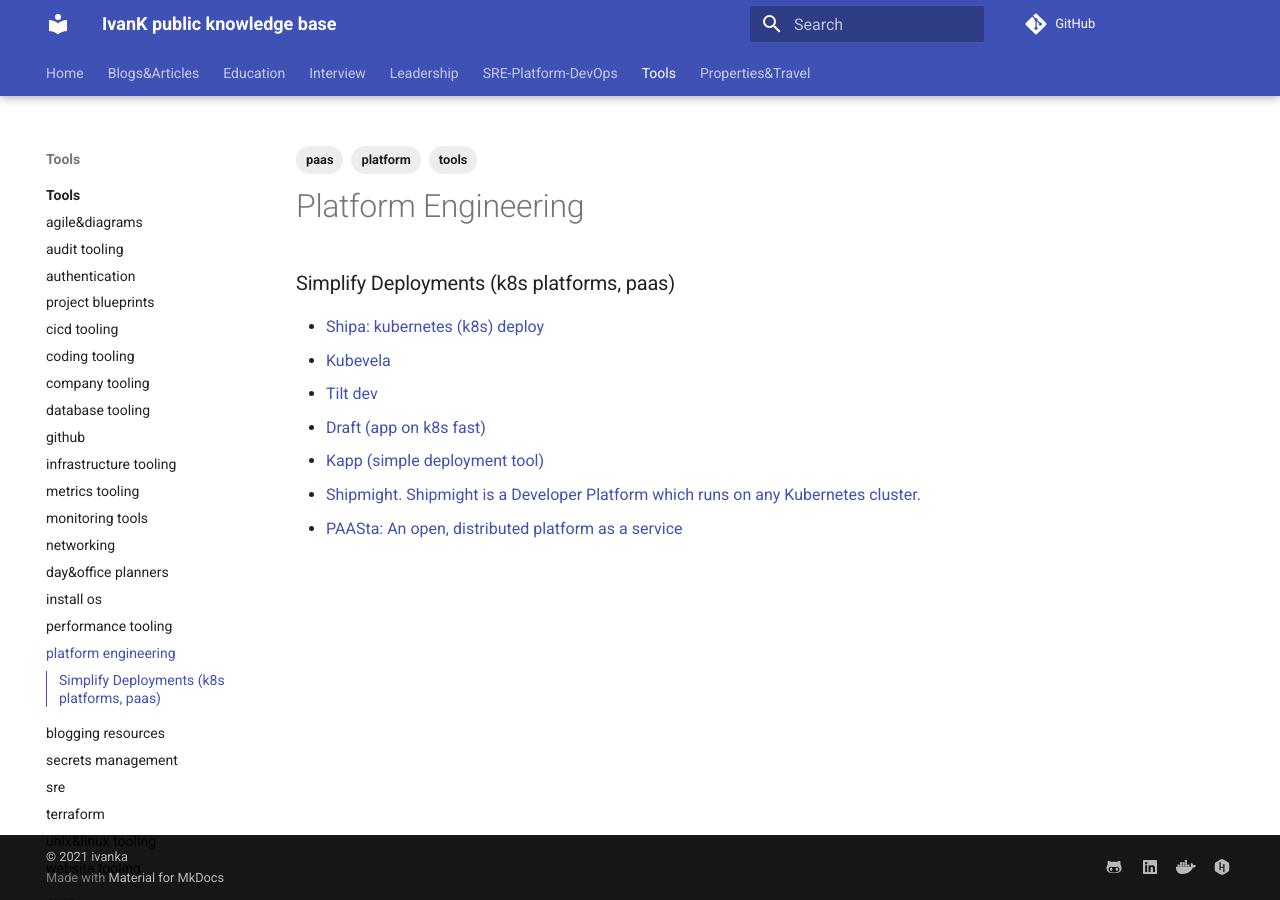
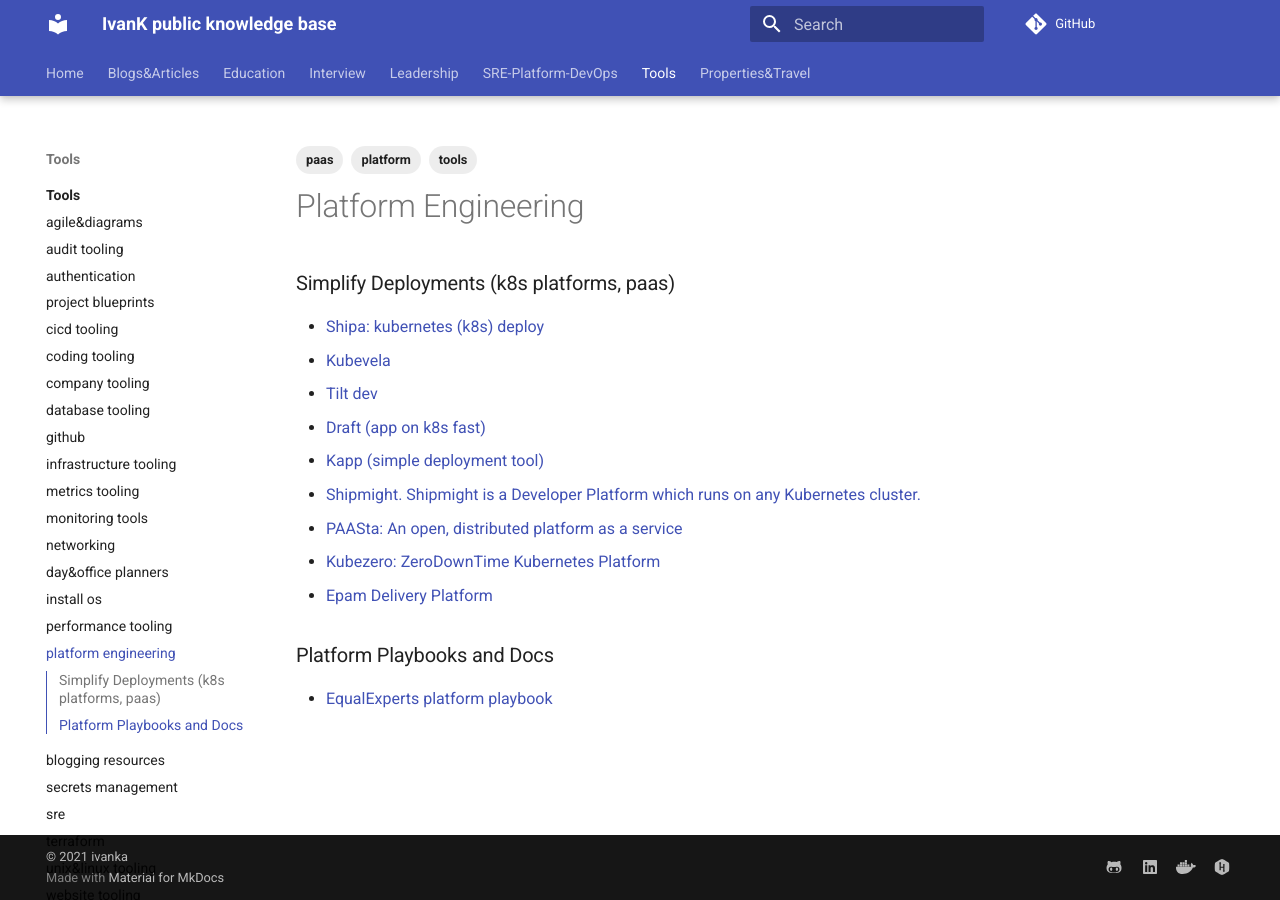
Before and after one commit to ivankatliarchuk/knowledge-base, an MkDocs documentation site: the page built from docs/tools/platforms.md, in a window 1280 px wide. Built offline with MkDocs 1.6.1 and Material for MkDocs 9.7.7, drawn with Linux system fonts in a browser that asks for light colours; comment, search, counter and statistics services are not loaded.

Commit message:
added paas examples
Signed-off-by: ivan katliarchuk <ivan.katliarchuk@gmail.com>

```diff
--- a/docs/tools/platforms.md
+++ b/docs/tools/platforms.md
@@ -5,6 +5,10 @@
 tags: ['tools', 'paas', 'platform']
 date: 26-06-2023
 source:
+- https://platform9.com/managed-kubernetes/
+- https://cloud.gov/docs/overview/what-is-cloudgov/
+- https://engineering.18f.gov/release-strategies/
+- https://solutionshub.epam.com/blog/post/accelerate-microservices-development-with-epam-delivery-platform-edp
 published: true
 ---
 
@@ -19,3 +23,9 @@
 - [Kapp (simple deployment tool)](https://github.com/carvel-dev/kapp)
 - [Shipmight. Shipmight is a Developer Platform which runs on any Kubernetes cluster.](https://shipmight.com/)
 - [PAASta: An open, distributed platform as a service ](https://github.com/Yelp/paasta)
+- [Kubezero: ZeroDownTime Kubernetes Platform](https://git.zero-downtime.net/ZeroDownTime/kubezero)
+- [Epam Delivery Platform](https://github.com/epam/edp-install)
+
+### Platform Playbooks and Docs
+
+- [EqualExperts platform playbook](https://github.com/ivankatliarchuk/digital-platform-playbook/)
```
Also changed, not shown: docs/tools/kubernetes/k8s.md (+1 -0 lines).
